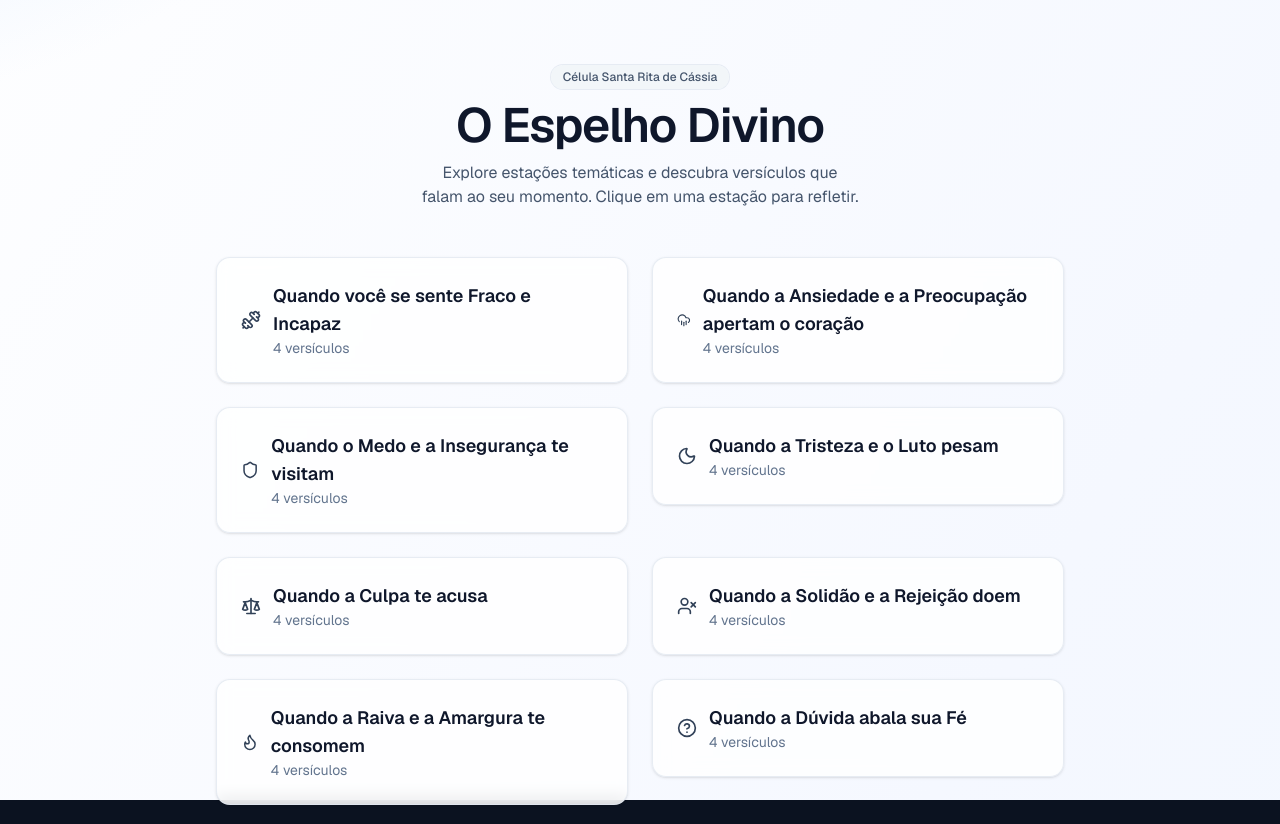
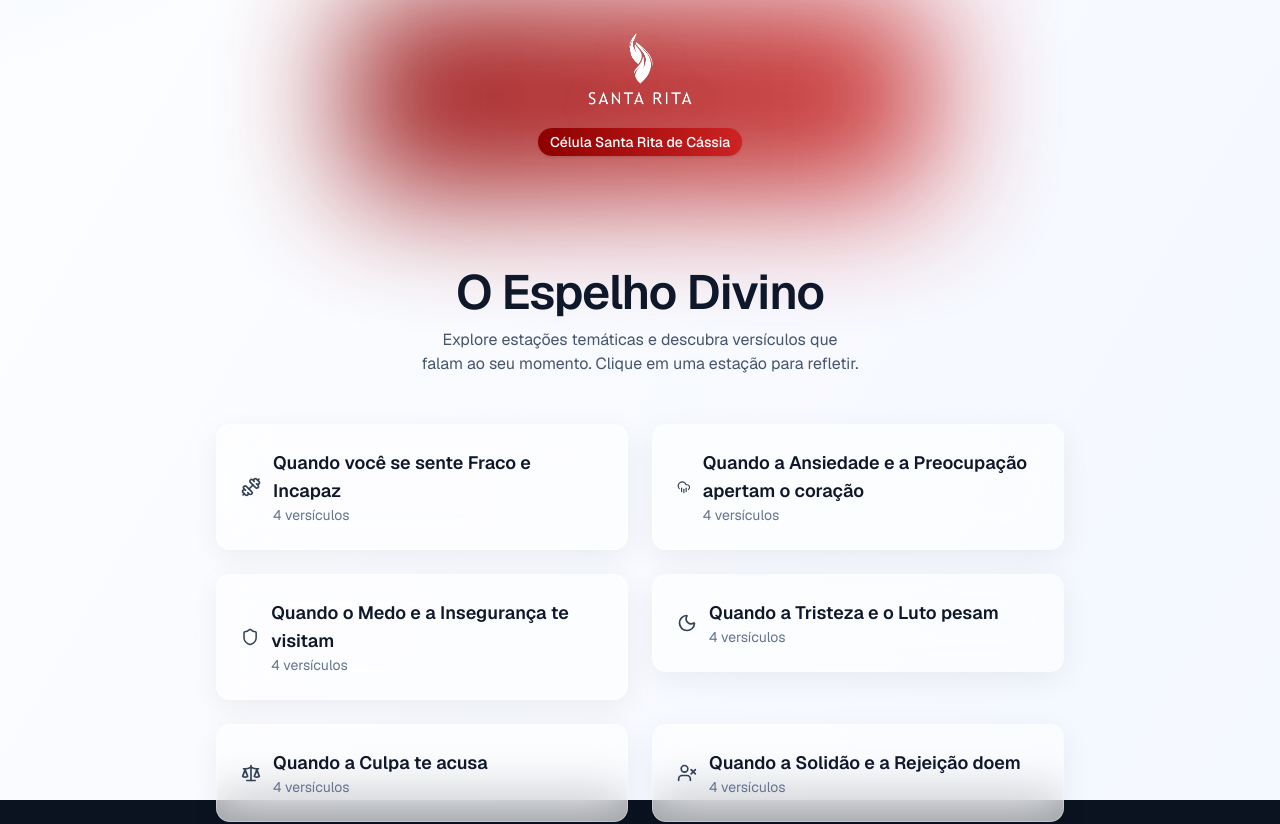
Before and after one commit to ganovais/divine-mirror, a Next.js app: page / in a window 1280 px wide. Shown: the top 824 px of the page. Built offline with nearby package versions, Linux system fonts and the light colour scheme.

Commit message:
Layout improvements

```diff
--- a/src/app/estacao/[id]/page.tsx
+++ b/src/app/estacao/[id]/page.tsx
@@ -38,9 +38,6 @@ export default function StationPage({ params }: PageProps) {
 
   return (
   <main className="min-h-dvh mx-auto max-w-4xl px-4 sm:px-6 py-10 md:py-16">
-      <div className="inline-flex items-center justify-center px-3 py-1 rounded-full text-xs font-medium text-slate-600 bg-slate-100/90 ring-1 ring-slate-200/80 mb-3">
-        Célula Santa Rita de Cássia
-      </div>
       <motion.h1
         initial={{ opacity: 0, y: -16 }}
         animate={{ opacity: 1, y: 0 }}
--- a/src/app/layout.tsx
+++ b/src/app/layout.tsx
@@ -1,6 +1,11 @@
+"use client";
+
 import type { Metadata } from "next";
 import { Geist, Geist_Mono } from "next/font/google";
+import { motion } from "framer-motion";
+import Image from "next/image";
 
+import LogoSantaRita from "@/assets/logo-santa-rita.png";
 import "../styles/globals.css";
 
 const geistSans = Geist({
@@ -13,26 +18,53 @@ const geistMono = Geist_Mono({
   subsets: ["latin"],
 });
 
-export const metadata: Metadata = {
-  title: "O Espelho Divino",
-  description: "Estações temáticas com versículos bíblicos",
-};
-
 export default function RootLayout({
   children,
 }: Readonly<{
   children: React.ReactNode;
 }>) {
   return (
-  <html lang="pt-BR">
+    <html lang="pt-BR">
       <body
         className={`${geistSans.variable} ${geistMono.variable} antialiased min-h-screen`}
       >
         {/* Animated gradient background layer */}
         <div
           aria-hidden
-      className="fixed inset-0 -z-10 bg-[radial-gradient(1000px_500px_at_0%_0%,#e9f2ff_0%,transparent_55%),radial-gradient(900px_450px_at_100%_100%,#f6fbff_0%,transparent_55%),linear-gradient(120deg,#ffffff,#f5f8ff,#eef6ff)] bg-[length:200%_200%] animate-gradient-slow"
+          className="fixed inset-0 -z-10 bg-[radial-gradient(1000px_500px_at_0%_0%,#e9f2ff_0%,transparent_55%),radial-gradient(900px_450px_at_100%_100%,#f6fbff_0%,transparent_55%),linear-gradient(120deg,#ffffff,#f5f8ff,#eef6ff)] bg-[length:200%_200%] animate-gradient-slow"
         />
+        <div
+          aria-hidden
+          className="absolute inset-x-0 top-0 flex justify-center pointer-events-none"
+        >
+          <div
+            className="h-32 sm:h-48 w-[28rem] sm:w-[36rem] blur-3xl opacity-90"
+            style={{ background: "linear-gradient(90deg, #8e0000, #cd2323)" }}
+          />
+        </div>
+
+        <motion.div
+          initial={{ opacity: 0, y: -12 }}
+          animate={{ opacity: 1, y: 0 }}
+          transition={{ duration: 0.6, ease: "easeOut" }}
+          className="text-center md:mb-12"
+        >
+          {/* Logo */}
+          <Image
+            src={LogoSantaRita}
+            alt="Logo Santa Rita"
+            priority
+            className="mt-8 mx-auto h-16 w-auto sm:h-20 drop-shadow-[0_8px_18px_rgba(205,35,35,0.25)]"
+          />
+
+          {/* Badge com gradiente requisitado e glass */}
+          <div
+            className="mt-4 inline-flex items-center justify-center px-3 py-1 rounded-full text-sm font-medium text-white shadow-sm backdrop-blur-md"
+            style={{ background: "linear-gradient(90deg, #8e0000, #cd2323)" }}
+          >
+            Célula Santa Rita de Cássia
+          </div>
+        </motion.div>
         {children}
       </body>
     </html>
--- a/src/app/page.tsx
+++ b/src/app/page.tsx
@@ -4,23 +4,27 @@ import Link from "next/link";
 import { motion } from "framer-motion";
 import { createElement, type ComponentType } from "react";
 import * as Icons from "lucide-react";
+import Image from "next/image";
 
-import { Card, CardHeader, CardTitle, CardDescription } from "@/components/ui/card";
+import {
+  Card,
+  CardHeader,
+  CardTitle,
+  CardDescription,
+} from "@/components/ui/card";
 import { stations } from "@/lib/data";
+import LogoSantaRita from "@/assets/logo-santa-rita.png";
 
 export default function Home() {
   return (
-    <main className="min-h-dvh mx-auto max-w-4xl px-4 sm:px-6 py-10 md:py-16">
+    <main className="relative min-h-dvh mx-auto max-w-4xl px-4 sm:px-6 py-10 md:py-16">
       <motion.div
         initial={{ opacity: 0, y: -12 }}
         animate={{ opacity: 1, y: 0 }}
         transition={{ duration: 0.6, ease: "easeOut" }}
         className="text-center mb-8 md:mb-12"
       >
-        <div className="inline-flex items-center justify-center px-3 py-1 rounded-full text-xs font-medium text-slate-600 bg-slate-100/90 ring-1 ring-slate-200/80">
-          Célula Santa Rita de Cássia
-        </div>
-        <h1 className="mt-3 text-3xl md:text-5xl font-semibold tracking-tight text-slate-900">
+        <h1 className="text-3xl md:text-5xl font-semibold tracking-tight text-slate-900">
           O Espelho Divino
         </h1>
         <p className="mt-3 text-slate-600 max-w-2xl mx-auto text-balance px-2">
@@ -35,7 +39,9 @@ export default function Home() {
           const candidate =
             (Icons as any)[iconName] ||
             (Icons as any)[iconName[0].toUpperCase() + iconName.slice(1)] ||
-            (Icons as any)[iconName.replace(/(^|[-_])(\w)/g, (_, __, c) => c.toUpperCase())] ||
+            (Icons as any)[
+              iconName.replace(/(^|[-_])(\w)/g, (_, __, c) => c.toUpperCase())
+            ] ||
             (Icons as any)["Circle"];
           const Icon = candidate as ComponentType<any> | undefined;
           return (
@@ -46,9 +52,12 @@ export default function Home() {
               transition={{ duration: 0.5, delay: idx * 0.08 }}
             >
               <Link href={`/estacao/${station.id}`} className="group block">
-                <Card className="bg-white/80 border-slate-200/80 backdrop-blur-sm transition-transform duration-200 group-hover:scale-[1.03] group-hover:shadow-[0_8px_30px_rgba(2,6,23,.08)]">
+                <Card className="bg-white/60 border-white/30 backdrop-blur-xl shadow-[0_8px_30px_rgba(2,6,23,.06)] transition-transform duration-200 group-hover:scale-[1.03] hover:shadow-[0_12px_40px_rgba(2,6,23,.10)]">
                   <CardHeader className="flex flex-row items-center gap-3">
-                    {Icon && createElement(Icon, { className: "size-5 text-slate-700" })}
+                    {Icon &&
+                      createElement(Icon, {
+                        className: "size-5 text-slate-700",
+                      })}
                     <div>
                       <CardTitle className="text-slate-900 text-base sm:text-lg">
                         {station.title}
```
